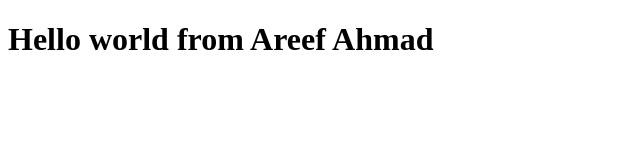
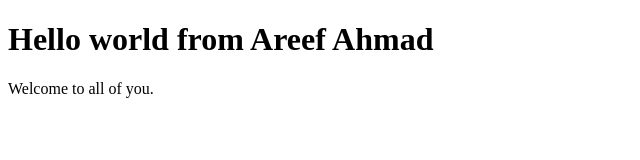
Before and after one commit to Areef94/bootcamp, a plain HTML site: page index.html in a window 1280 px wide. Shown: the whole page, without its empty margins (0-640 px from the left). Drawn offline with Linux system fonts and the light colour scheme.

Commit message:
Update index.html

```diff
--- a/index.html
+++ b/index.html
@@ -7,5 +7,6 @@
 </head>
 <body>
     <h1>Hello world from Areef Ahmad</h1>
+    <p>Welcome to all of you.</p>
 </body>
 </html>
```
